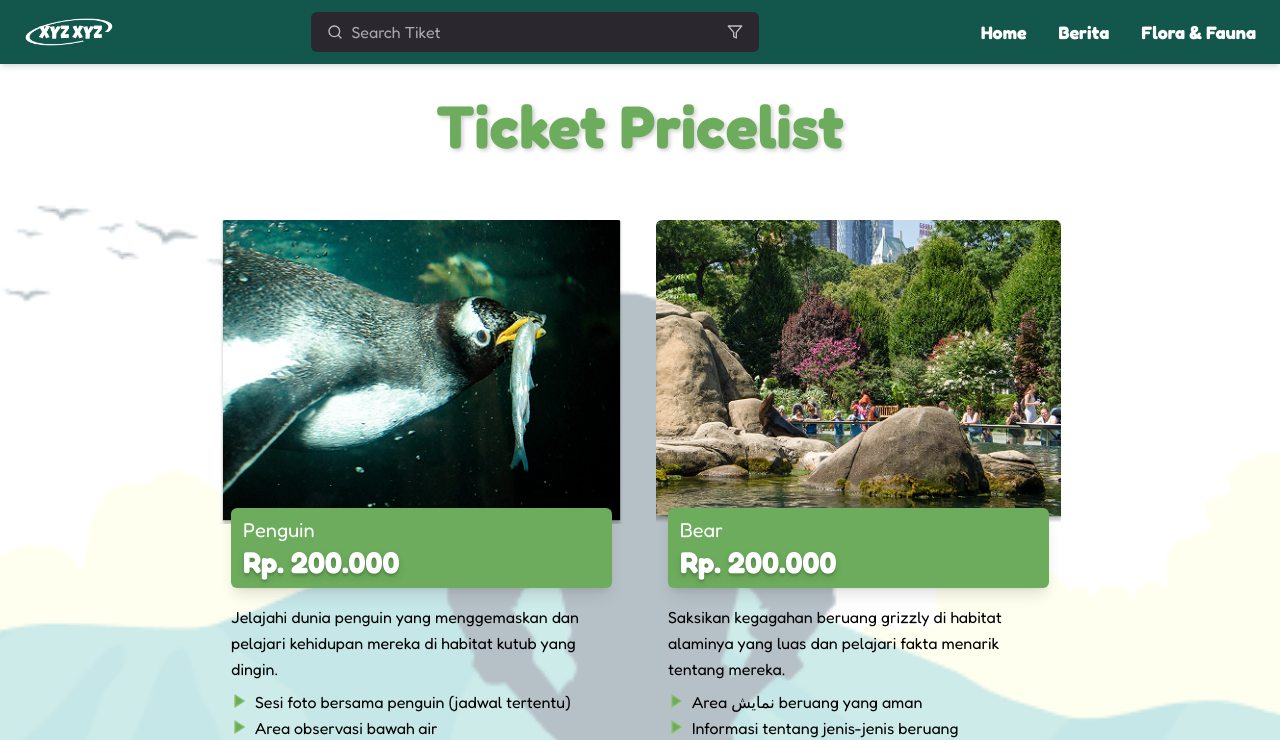
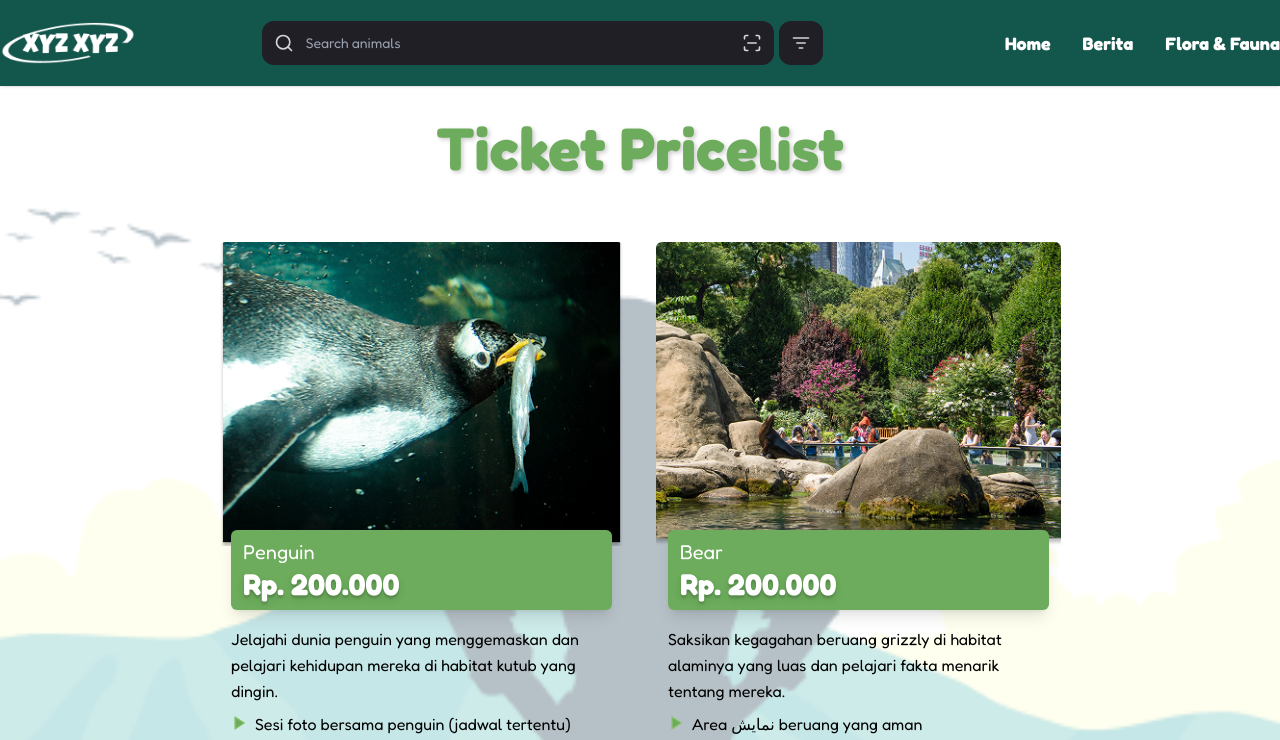
Before and after one commit to anandaalexx/KKN-Ekowisata, a Next.js app: page /tiket in a window 1280 px wide. Shown: the top 740 px of the page. Built offline with nearby package versions, Linux system fonts and the light colour scheme.

Commit message:
modif search navbar dinamis

```diff
--- a/src/app/tiket/page.jsx
+++ b/src/app/tiket/page.jsx
@@ -23,7 +23,7 @@ const ticketsData = [
     descriptionParagraph:
       "Saksikan kegagahan beruang grizzly di habitat alaminya yang luas dan pelajari fakta menarik tentang mereka.",
     descriptionList: [
-      "Area نمایش beruang yang aman", // "Pertunjukan" atau "Display"
+      "Area نمایش beruang yang aman",
       "Informasi tentang jenis-jenis beruang",
       "Program adopsi simbolis beruang",
     ],
--- a/src/components/SearchNavbar.jsx
+++ b/src/components/SearchNavbar.jsx
@@ -1,38 +1,89 @@
+"use client"; // <- penting untuk hook ini
+
 import Link from "next/link";
-import { FiSearch, FiFilter } from "react-icons/fi";
+import { usePathname } from "next/navigation";
+import { Search, ScanLine, ListFilter } from "lucide-react";
 import Image from "next/image";
 
 export default function SearchNavbar() {
+  const pathname = usePathname();
+
+  // Logika ganti warna background berdasarkan halaman
+  const backgroundColor =
+    pathname === "/tiket"
+      ? "#13564C"
+      : pathname === "/berita"
+      ? "#13564C"
+      : "#FFFFFF";
+
+  // Logika menu berdasarkan halaman
+  const menuItems =
+    pathname === "/tiket"
+      ? [
+          { label: "Home", href: "/" },
+          { label: "Berita", href: "/berita" },
+          { label: "Flora & Fauna", href: "/flora-fauna" },
+        ]
+      : pathname === "/berita"
+      ? [
+          { label: "Home", href: "/" },
+          { label: "Tiket", href: "/tiket" },
+          { label: "Flora & Fauna", href: "/flora-fauna" },
+        ]
+      : [
+          { label: "Home", href: "/" },
+          { label: "Tiket", href: "/tiket" },
+          { label: "Berita", href: "/berita" },
+        ];
+
   return (
-    <nav className="bg-[#13564C] px-6 py-3 flex items-center justify-between shadow-md">
-      {/* Logo */}
-      <div className="flex items-center">
-        <Image src="/images/whitelogo.png" alt="Logo" width={90} height={40} />
+    <nav className="shadow-sm sticky top-0 z-50" style={{ backgroundColor }}>
+      <div className="max-w-7xl mx-auto py-4 flex items-center justify-between">
+        {/* Logo */}
+        <Link href="/" className="w-34 h-auto">
+          <Image
+            src="/images/whitelogo.png"
+            alt="Logo Mini Zoo"
+            width={192}
+            height={72}
+            className="h-auto w-full"
+            priority
+          />
+        </Link>
+
+        {/* Search bar */}
+        <div className="flex flex-1 max-w-lg -ml-8">
+          <div className="flex items-center bg-[#211F26] text-white rounded-xl w-full overflow-hidden">
+            <span className="p-3">
+              <Search className="w-5 h-5 text-gray-300 cursor-pointer hover:brightness-90" />
+            </span>
+            <input
+              type="text"
+              placeholder="Search animals"
+              className="bg-transparent text-sm w-full focus:outline-none placeholder:text-gray-400"
+            />
+            <span className="p-3">
+              <ScanLine className="w-5 h-5 text-gray-300 cursor-pointer hover:brightness-90" />
+            </span>
+          </div>
+        </div>
+
+        {/* Menu icon */}
+        <button className="bg-[#211F26] p-3 rounded-xl -ml-38">
+          <ListFilter className="w-5 h-5 text-gray-300 cursor-pointer hover:brightness-90" />
+        </button>
+
+        {/* Menu dinamis */}
+        <ul className="flex space-x-8 text-white font-semibold text-lg ml-6">
+          {menuItems.map((item, index) => (
+            <li key={index}>
+              <Link href={item.href} className="hover:underline">
+                {item.label}
+              </Link>
+            </li>
+          ))}
+        </ul>
       </div>
-
-      {/* Search Bar */}
-      <div className="flex items-center space-x-2 bg-[#2A272F] px-4 py-2 rounded-md w-full max-w-md">
-        <FiSearch className="text-white opacity-70" />
-        <input
-          type="text"
-          placeholder="Search Tiket"
-          className="bg-transparent text-white placeholder:text-white placeholder:opacity-60 outline-none flex-grow"
-        />
-        <FiFilter className="text-white opacity-70 cursor-pointer" />
-      </div>
-
-      {/* Menu */}
-      <ul className="flex space-x-8 text-white font-semibold text-lg ml-6">
-        <li>
-          <Link href="/" className="hover:underline">Home</Link>
-        </li>
-        <li>
-          <Link href="#" className="hover:underline">Berita</Link>
-        </li>
-        <li>
-          <Link href="#" className="hover:underline">Flora & Fauna</Link>
-        </li>
-      </ul>
     </nav>
   );
 }
```
